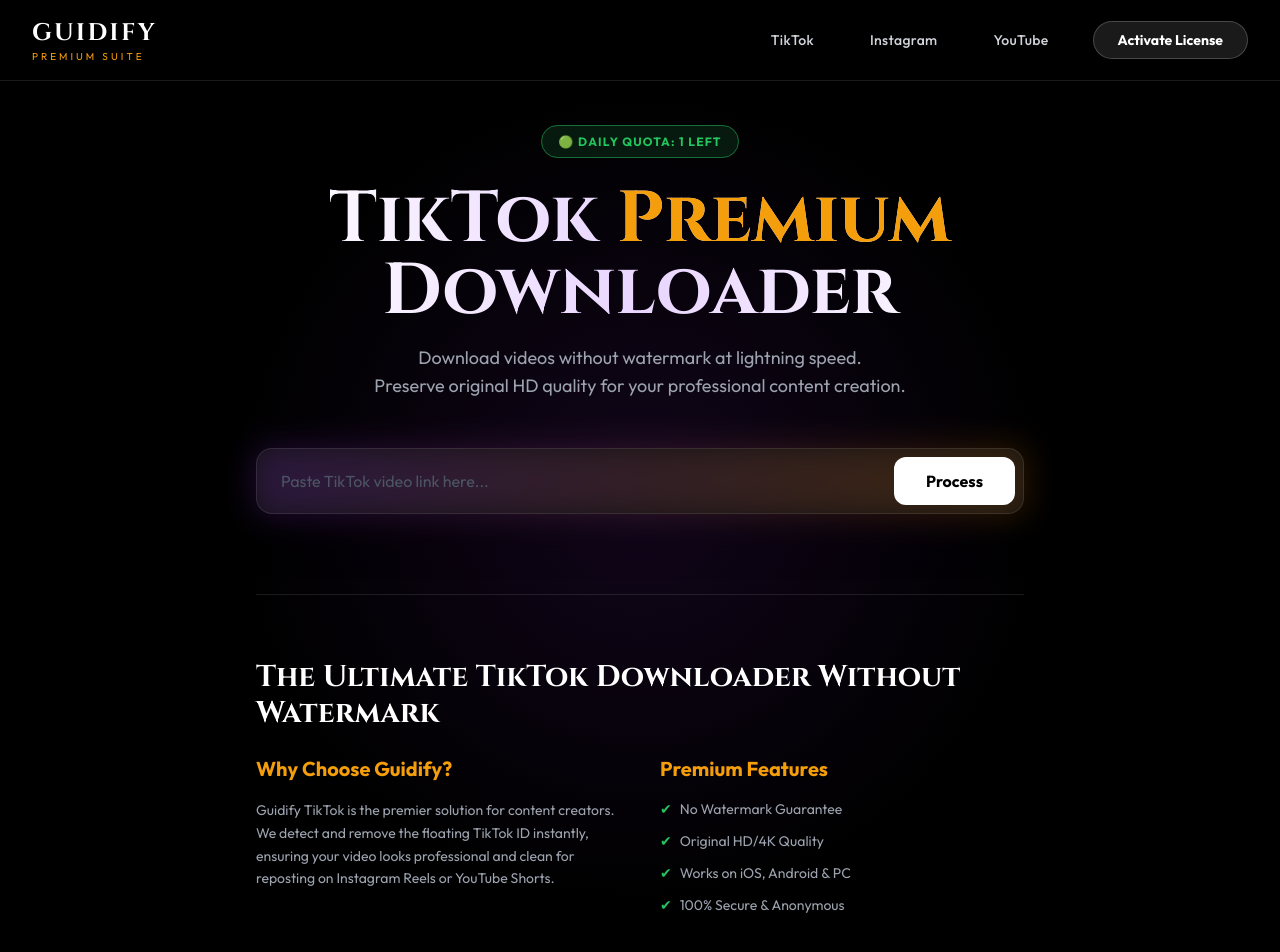
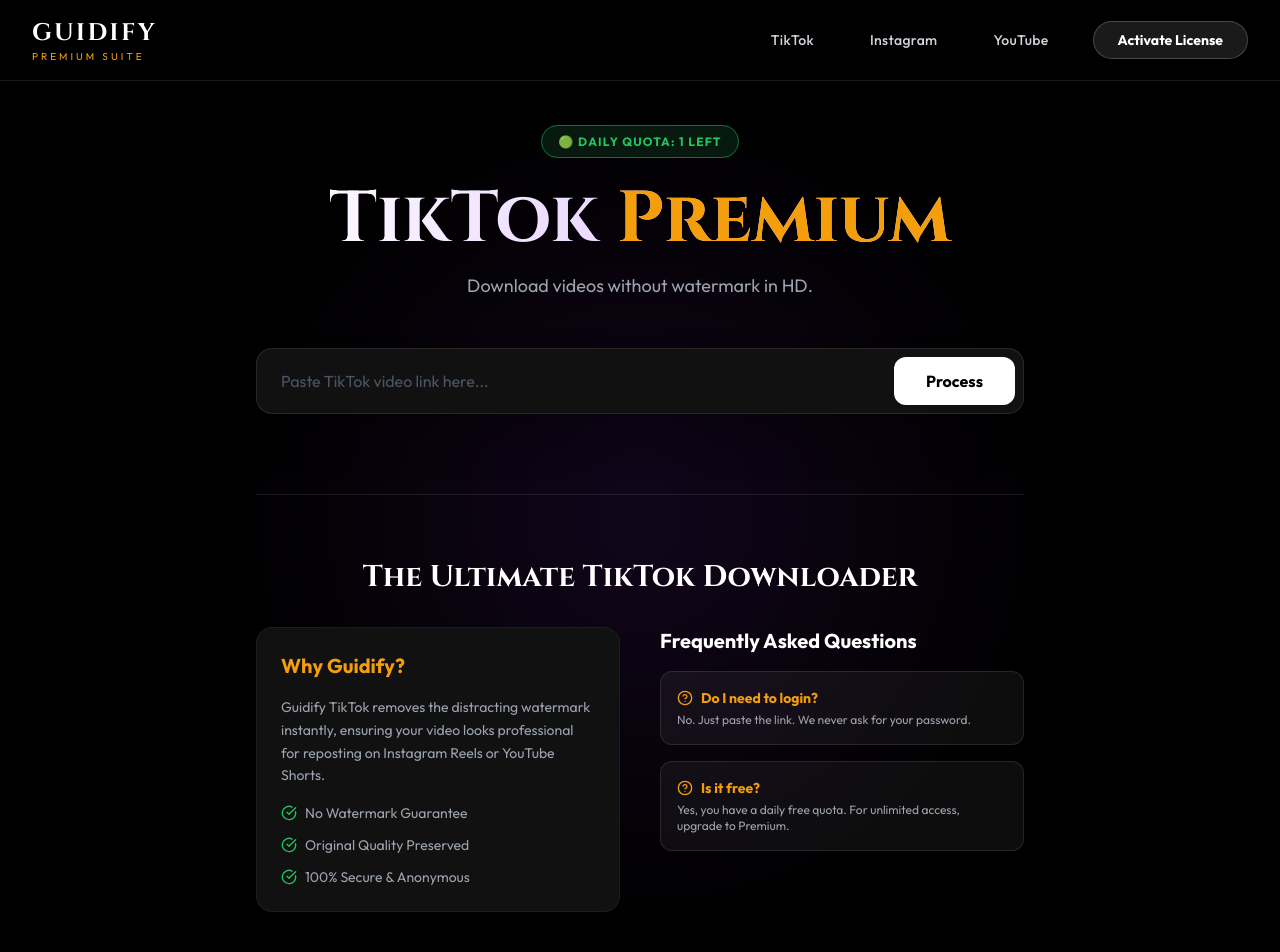
Before and after one commit to tukaoffcial27/cikal, a Next.js app: page /tiktok in a window 1280 px wide. Shown: the top 952 px of the page. Built offline with nearby package versions, Linux system fonts and the light colour scheme.

Commit message:
Fix: TikTok Page UI Premium, Logic Preview, and Global Limit Sync

```diff
--- a/src/app/tiktok/page.tsx
+++ b/src/app/tiktok/page.tsx
@@ -3,31 +3,39 @@
 import { useState, useEffect } from "react";
 import Navbar from "../../components/Navbar";
 import Footer from "../../components/Footer";
+import { CheckCircle, Download, Play, HelpCircle, Loader2 } from "lucide-react";
 
 export default function TikTokPage() {
+  // State Input
   const [url, setUrl] = useState("");
   const [isLoading, setIsLoading] = useState(false);
+  const [error, setError] = useState("");
+
+  // State Data Video (Hasil Fetch)
+  const [videoData, setVideoData] = useState<any>(null);
+
+  // State Limit
   const [isLimitReached, setIsLimitReached] = useState(false);
 
   useEffect(() => {
-    checkLimit();
+    checkGlobalLimit();
   }, []);
 
-  const checkLimit = () => {
-    // 1. Cek Apakah User VIP?
+  // --- 1. CEK LIMIT (SINKRON DENGAN HOME) ---
+  const checkGlobalLimit = () => {
     const isPremium = localStorage.getItem("guidify_premium_status") === "active";
     if (isPremium) return;
 
-    // 2. Cek Tanggal & Limit (GUNAKAN KEY GLOBAL YANG BARU)
     const today = new Date().toDateString();
     const lastDate = localStorage.getItem("guidify_last_date");
 
     if (lastDate !== today) {
+      // Reset jika hari baru
       localStorage.setItem("guidify_last_date", today);
-      localStorage.setItem("guidify_global_limit", "0"); // Reset jadi 0 (belum dipakai)
+      localStorage.setItem("guidify_global_limit", "0");
       setIsLimitReached(false);
     } else {
-      // Cek apakah sudah dipakai (1 artinya habis)
+      // Cek limit
       const count = parseInt(localStorage.getItem("guidify_global_limit") || "0");
       if (count >= 1) {
         setIsLimitReached(true);
@@ -35,34 +43,73 @@
     }
   };
 
-  const handleProcess = () => {
-    // --- PERBAIKAN LOGIKA TOMBOL ---
-    // 1. CEK LIMIT DULUAN (Prioritas Utama)
+  // --- 2. FUNGSI FETCH VIDEO (PROCESS) ---
+  const handleProcess = async () => {
+    // A. Cek Limit Dulu
     if (isLimitReached) {
-      if (confirm("⚠️ Daily Quota Reached!\n\nYou have reached your daily free limit. Upgrade to Premium for unlimited access?")) {
+      if (confirm("⚠️ Daily Quota Reached!\n\nUpgrade to Premium for unlimited access?")) {
           window.location.href = "/upgrade";
       }
-      return; // Stop di sini, jangan tanya link
+      return;
     }
 
-    // 2. BARU CEK LINK (Kalau kuota masih ada)
-    if (!url) {
-      alert("Please paste a valid TikTok link!");
+    // B. Validasi URL
+    if (!url.includes("tiktok.com")) {
+      setError("Please paste a valid TikTok link.");
       return;
     }
 
     setIsLoading(true);
+    setError("");
+    setVideoData(null);
 
-    setTimeout(() => {
+    try {
+      // ============================================================
+      // ⚠️ AREA KODE API SNAPTIK / RAPIDAPI ANDA
+      // ============================================================
+
+      // Karena saya tidak punya API Key Anda, ini adalah SIMULASI SUKSES.
+      // Nanti Anda ganti bagian ini dengan `fetch('/api/tiktok', ...)`
+
+      // Simulasi delay jaringan
+      await new Promise(resolve => setTimeout(resolve, 1500));
+
+      // Simulasi Data Video Ditemukan (GANTI INI DENGAN RESPONSE API ASLI)
+      const mockData = {
+        title: "TikTok Video Viral No Watermark",
+        cover: "https://p16-sign-va.tiktokcdn.com/tos-maliva-p-0068/7e97b396996944eeb9c61453d5a4a584~tplv-tiktok-play.jpeg", // Contoh Thumbnail
+        author: "Tiktok User",
+        // GANTI URL INI DENGAN URL DOWNLOAD ASLI DARI API ANDA
+        download_url: "https://commondatastorage.googleapis.com/gtv-videos-bucket/sample/ForBiggerBlazes.mp4"
+      };
+
+      setVideoData(mockData);
+      // ============================================================
+
+    } catch (err) {
+      setError("Failed to fetch video. Please check the link.");
+    } finally {
       setIsLoading(false);
-      alert("✅ Video Found! Downloading...");
+    }
+  };
 
-      // Catat Penggunaan Global (1 = Habis)
-      localStorage.setItem("guidify_global_limit", "1");
-      localStorage.setItem("guidify_last_date", new Date().toDateString()); // Update tanggal
-      setIsLimitReached(true);
+  // --- 3. FUNGSI DOWNLOAD FINAL (KURANGI KUOTA) ---
+  const handleDownloadFile = (downloadUrl: string) => {
+    // Cek limit terakhir kali sebelum download
+    if (isLimitReached) {
+        window.location.href = "/upgrade";
+        return;
+    }
 
-    }, 2000);
+    // 1. Buka Link Download
+    window.open(downloadUrl, '_blank');
+
+    // 2. Catat Kuota Terpakai (Disinilah kuota berkurang!)
+    localStorage.setItem("guidify_global_limit", "1");
+    localStorage.setItem("guidify_last_date", new Date().toDateString());
+
+    // 3. Update Tampilan jadi Merah
+    setIsLimitReached(true);
   };
 
   return (
@@ -73,7 +120,7 @@
         {/* Background */}
         <div className="absolute inset-0 pointer-events-none bg-[radial-gradient(circle_at_center,_var(--tw-gradient-stops))] from-purple-900/20 via-black to-black"></div>
 
-        {/* Info Kuota */}
+        {/* STATUS BAR KUOTA */}
         <div className="mb-8 z-10">
            {isLimitReached ? (
               <span className="bg-red-900/30 text-red-500 border border-red-500/50 px-4 py-2 rounded-full text-xs font-bold tracking-widest uppercase animate-pulse">
@@ -86,19 +133,16 @@
            )}
         </div>
 
-        <div className="text-center max-w-3xl z-10">
+        <div className="text-center max-w-3xl z-10 w-full">
           <h1 className="text-5xl md:text-7xl font-bold mb-4 font-cinzel text-transparent bg-clip-text bg-gradient-to-r from-white via-purple-200 to-white">
-            TikTok <span className="text-amber-500">Premium</span> <br/> Downloader
+            TikTok <span className="text-amber-500">Premium</span>
           </h1>
           <p className="text-gray-400 text-lg mb-12">
-            Download videos without watermark at lightning speed. <br/>
-            Preserve original HD quality for your professional content creation.
+            Download videos without watermark in HD.
           </p>
 
-          {/* INPUT BOX */}
-          <div className="w-full bg-[#111] border border-white/10 p-2 rounded-2xl flex flex-col md:flex-row gap-2 shadow-2xl relative group mb-20">
-            <div className="absolute -inset-1 bg-gradient-to-r from-purple-600 to-amber-600 rounded-2xl opacity-20 group-hover:opacity-40 transition duration-500 blur-lg"></div>
-
+          {/* AREA INPUT */}
+          <div className="w-full bg-[#111] border border-white/10 p-2 rounded-2xl flex flex-col md:flex-row gap-2 shadow-2xl relative group mb-10">
             <input
               type="text"
               placeholder="Paste TikTok video link here..."
@@ -110,50 +154,87 @@
             <button
               onClick={handleProcess}
               disabled={isLoading}
-              className={`relative px-8 py-3 rounded-xl font-bold transition-all text-black ${
+              className={`relative px-8 py-3 rounded-xl font-bold transition-all text-black flex items-center justify-center gap-2 ${
                 isLimitReached
                 ? "bg-red-600 hover:bg-red-500 text-white"
                 : "bg-white hover:bg-gray-200"
               }`}
             >
-              {isLoading ? "Processing..." : isLimitReached ? "🔒 Unlock Limit" : "Process"}
+              {isLoading ? <Loader2 className="animate-spin" /> : isLimitReached ? "🔒 Unlock" : "Process"}
             </button>
           </div>
 
-          {/* --- PERBAIKAN SEO (DESAIN MEWAH SEPERTI IG) --- */}
-          <div className="text-left border-t border-white/10 pt-16 max-w-4xl mx-auto w-full">
-              <h2 className="text-3xl font-bold text-white mb-6 font-cinzel text-center md:text-left">
-                The Ultimate TikTok Downloader Without Watermark
+          {/* ERROR MESSAGE */}
+          {error && (
+             <div className="bg-red-900/20 border border-red-500/50 text-red-400 px-4 py-3 rounded-xl mb-8">
+                ⚠️ {error}
+             </div>
+          )}
+
+          {/* --- RESULT CARD (MIRIP YOUTUBE) --- */}
+          {/* Ini hanya muncul jika videoData sudah ada */}
+          {videoData && !isLimitReached && (
+            <div className="w-full max-w-2xl mx-auto bg-[#1a1a1a] border border-amber-500/30 rounded-3xl overflow-hidden shadow-2xl animate-in fade-in slide-in-from-bottom-8">
+                <div className="flex flex-col md:flex-row">
+                    {/* Thumbnail */}
+                    <div className="md:w-1/3 h-48 md:h-auto relative bg-black">
+                        <img src={videoData.cover} alt="Thumbnail" className="w-full h-full object-cover opacity-80" />
+                        <div className="absolute inset-0 flex items-center justify-center">
+                            <Play className="w-12 h-12 text-white fill-white opacity-80" />
+                        </div>
+                    </div>
+
+                    {/* Info & Tombol */}
+                    <div className="p-6 md:w-2/3 flex flex-col justify-center text-left">
+                        <h3 className="text-lg font-bold text-white mb-1 line-clamp-1">{videoData.title}</h3>
+                        <p className="text-gray-400 text-sm mb-6">By: {videoData.author}</p>
+
+                        <button
+                            onClick={() => handleDownloadFile(videoData.download_url)}
+                            className="w-full bg-amber-500 hover:bg-amber-400 text-black font-bold py-3 rounded-xl flex items-center justify-center gap-2 transition-transform active:scale-95"
+                        >
+                            <Download className="w-5 h-5" /> Download No Watermark
+                        </button>
+                        <p className="text-[10px] text-gray-500 mt-2 text-center">
+                           *Clicking download will use your daily quota.
+                        </p>
+                    </div>
+                </div>
+            </div>
+          )}
+
+          {/* SEO SECTION */}
+          <div className="text-left border-t border-white/10 pt-16 mt-20 w-full">
+              <h2 className="text-3xl font-bold text-white mb-8 font-cinzel text-center">
+                The Ultimate TikTok Downloader
               </h2>
 
-              <div className="grid md:grid-cols-2 gap-10">
-                  <div className="space-y-4">
-                      <h3 className="text-xl font-bold text-amber-500">Why Choose Guidify?</h3>
-                      <p className="text-gray-400 text-sm leading-relaxed">
-                        Guidify TikTok is the premier solution for content creators. We detect and remove the floating TikTok ID instantly, ensuring your video looks professional and clean for reposting on Instagram Reels or YouTube Shorts.
+              <div className="grid md:grid-cols-2 gap-10 mb-12">
+                  <div className="bg-[#111] p-6 rounded-2xl border border-white/5">
+                      <h3 className="text-xl font-bold text-amber-500 mb-4">Why Guidify?</h3>
+                      <p className="text-gray-400 text-sm leading-relaxed mb-4">
+                        Guidify TikTok removes the distracting watermark instantly, ensuring your video looks professional for reposting on Instagram Reels or YouTube Shorts.
                       </p>
+                      <ul className="space-y-3 text-sm text-gray-400">
+                        <li className="flex items-center gap-2"><CheckCircle className="w-4 h-4 text-green-500"/> No Watermark Guarantee</li>
+                        <li className="flex items-center gap-2"><CheckCircle className="w-4 h-4 text-green-500"/> Original Quality Preserved</li>
+                        <li className="flex items-center gap-2"><CheckCircle className="w-4 h-4 text-green-500"/> 100% Secure & Anonymous</li>
+                      </ul>
                   </div>
 
                   <div className="space-y-4">
-                      <h3 className="text-xl font-bold text-amber-500">Premium Features</h3>
-                      <ul className="space-y-3 text-sm text-gray-400">
-                        <li className="flex items-center gap-2">
-                           <span className="text-green-500">✔</span> No Watermark Guarantee
-                        </li>
-                        <li className="flex items-center gap-2">
-                           <span className="text-green-500">✔</span> Original HD/4K Quality
-                        </li>
-                        <li className="flex items-center gap-2">
-                           <span className="text-green-500">✔</span> Works on iOS, Android & PC
-                        </li>
-                        <li className="flex items-center gap-2">
-                           <span className="text-green-500">✔</span> 100% Secure & Anonymous
-                        </li>
-                      </ul>
+                      <h3 className="text-xl font-bold text-white mb-4">Frequently Asked Questions</h3>
+                      <div className="bg-white/5 p-4 rounded-xl border border-white/10">
+                          <h4 className="font-bold text-amber-500 text-sm mb-1 flex items-center gap-2"><HelpCircle className="w-4 h-4"/> Do I need to login?</h4>
+                          <p className="text-gray-400 text-xs">No. Just paste the link. We never ask for your password.</p>
+                      </div>
+                      <div className="bg-white/5 p-4 rounded-xl border border-white/10">
+                          <h4 className="font-bold text-amber-500 text-sm mb-1 flex items-center gap-2"><HelpCircle className="w-4 h-4"/> Is it free?</h4>
+                          <p className="text-gray-400 text-xs">Yes, you have a daily free quota. For unlimited access, upgrade to Premium.</p>
+                      </div>
                   </div>
               </div>
           </div>
-          {/* ----------------------------------------------- */}
 
         </div>
       </div>
```
